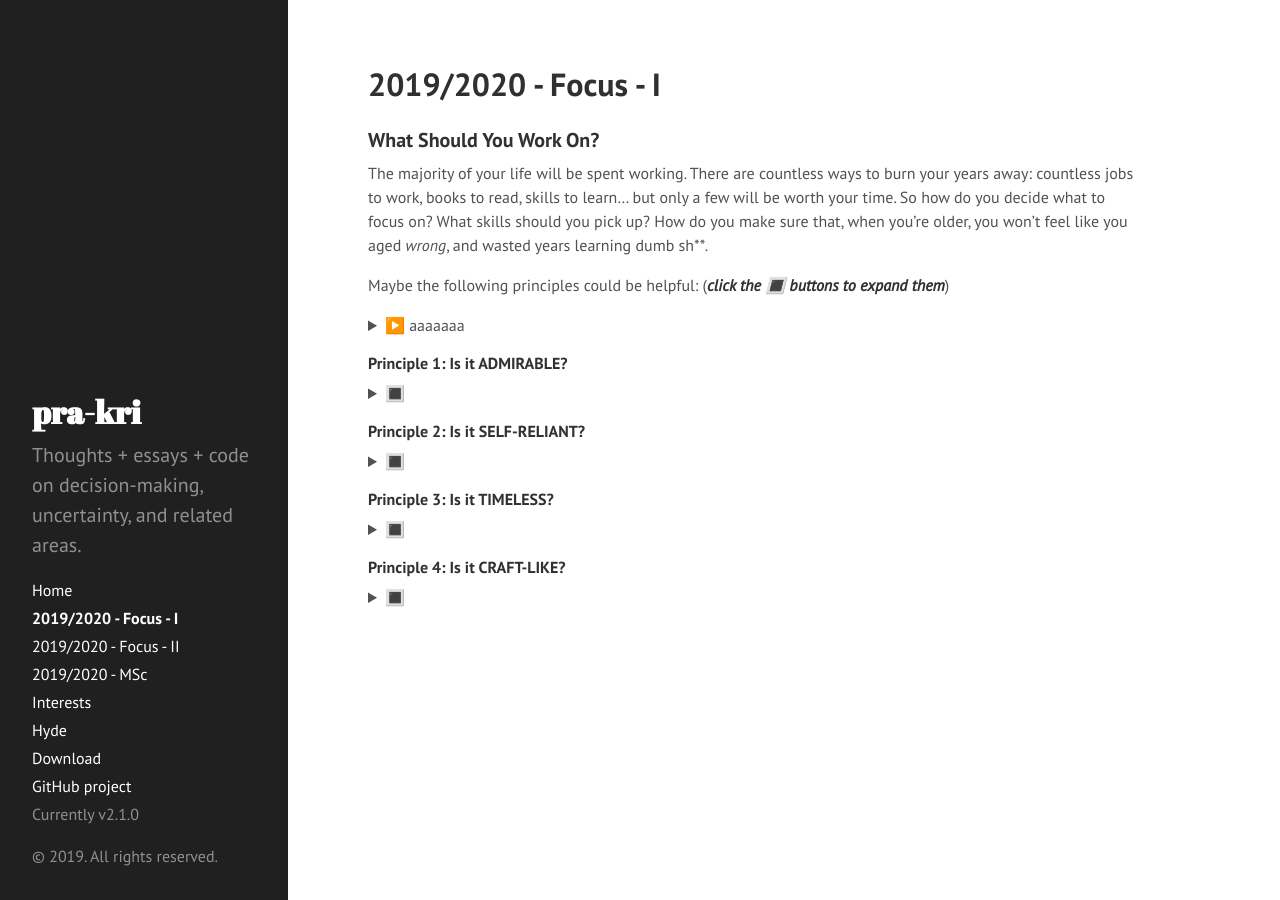
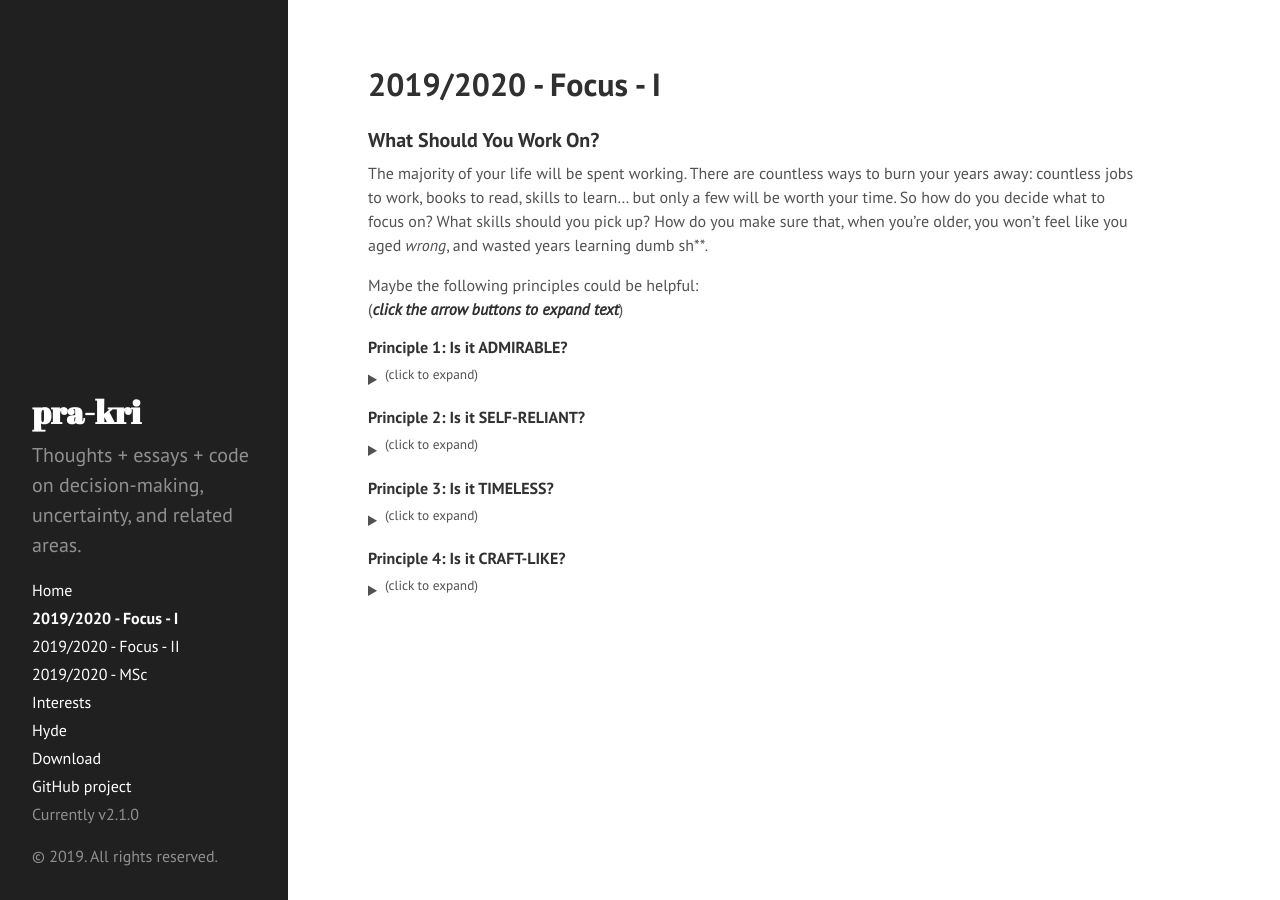
Before and after one commit to pra-kri/pra-kri.github.io, a Jekyll site: the page built from 2019to2020_focus.md, in a window 1280 px wide. Built offline with Jekyll 4.4.1, drawn with Linux system fonts in a browser that asks for light colours; emoji names are drawn with the system emoji font; Markdown is read by kramdown in place of the engine named in the settings.

Commit message:
Update 2019to2020_focus.md

```diff
--- a/2019to2020_focus.md
+++ b/2019to2020_focus.md
@@ -7,37 +7,32 @@ title: 2019/2020 - Focus - I
 
 The majority of your life will be spent working. There are countless ways to burn your years away: countless jobs to work, books to read, skills to learn... but only a few will be worth your time. So how do you decide what to focus on? What skills should you pick up? How do you make sure that, when you're older, you won't feel like you aged *wrong*, and wasted years learning dumb sh**.
 
-Maybe the following principles could be helpful:
-(***click the :white_square_button: buttons to expand them***)
+Maybe the following principles could be helpful:<br>
+(***click the arrow buttons to expand text***)
 
-<details><summary> :arrow_forward: aaaaaaa </summary>
-  aaaaaaaaaaaaaaaabbbbbccccddd
-  eeefffgghhhijkl
-  mnopqrst
-  </details>
 
 #### Principle 1: Is it ADMIRABLE?
 
-<details><summary> :white_square_button: </summary>
+<details><summary><sup>(click to expand)</sup> </summary>
   <ul>
-<li> Is it respectable and meaningful to you? Does it help you be a bit more like your heroes? Then yes, maybe it's worth learning. </li>
+<li> Is it respectable and meaningful to you? Does it help you be a bit more like your heroes? Then yes, maybe it's worth learning.</li>
 <li> Or is it the opposite? Are you bored? Are you fighting procrastination and 'working hard' like a mechanised nerd? Procrastination might be your body's way of warning you: you're slowly rotting your soul, or at least the neural regions where your soul crackles around in. </li>
   </ul></details>
 
 #### Principle 2: Is it SELF-RELIANT?
-<details><summary> :white_square_button: </summary><ul>
+<details><summary><sup>(click to expand)</sup></summary><ul>
     <li> Is it useful, independent, and self-reliant? Can you create a lot of value and wealth in entrepreneurial ventures, with small teams? ('front office', close-to-the-money, revenue-generating?). Will it help you take risks in the open market? </li>
     <li> Or is it a heavily dependent, specialised skill that's useless outside of large corporations? Will it make you extremely fragile and dependent on corporate 'performance' reviews, your manager's opinion, and the whims of the geniuses working in HR departments? </li>
   </ul></details>
 
 #### Principle 3: Is it TIMELESS?
-<details><summary> :white_square_button: </summary><ul>
+<details><summary><sup>(click to expand)</sup></summary><ul>
 <li> Can you compound your knowledge and understanding of the field over many decades? Can you pick up 'wisdom' in the field? Does it have timeless core principles? </li>
   <li> Or are you learning something that'll be useless in 10 years time? Is it just a dumb fad? </li>
 </ul></details>
 
 #### Principle 4: Is it CRAFT-LIKE?
-<details><summary> :white_square_button: </summary><ul>
+<details><summary><sup>(click to expand)</sup></summary><ul>
 <li> Are there noticeable skill-gaps between the best and the mediocre? Is there a fair amount of elegance and simplicity in high-quality work? Can you master the craft so that you're better than the competition, and your work is more elegant? Will it reward creativity, skill or contrarian thinking? </li>
 <li> Or is the work mostly the same, regardless of who does it? Are you able to teach a 'Gender Studies & Post-Colonial Poetry MSc' grad how to master it in less than 6 months? </li>
 </ul></details>
```
